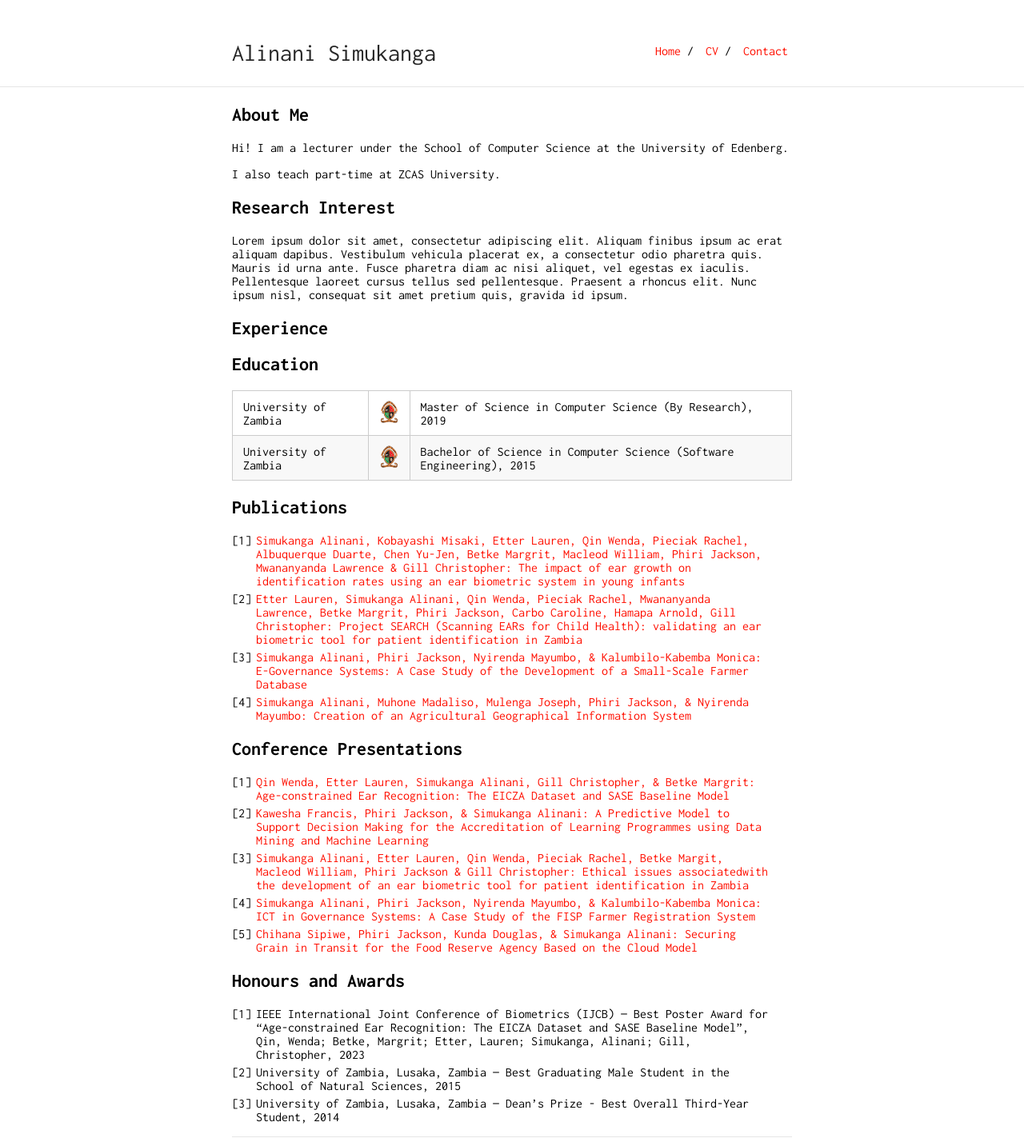
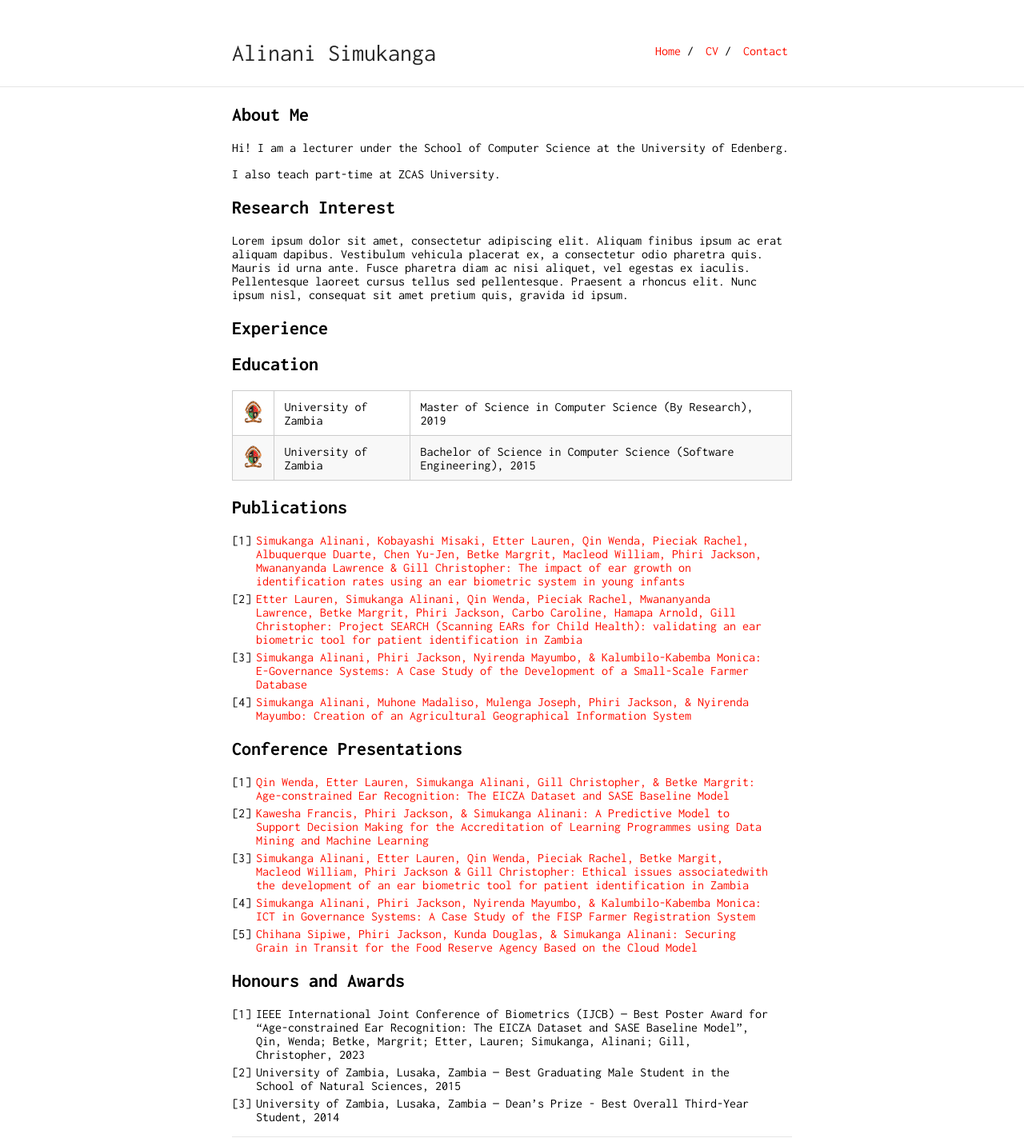
Before and after one commit to a1inani/a1inani.github.io, a Jekyll site: the page built from index.md, in a window 1280 px wide. Shown: the whole page at 80% size. Built offline with Jekyll 4.4.1, drawn with Linux system fonts in a browser that asks for light colours; our own code applies the rules of GitHub Pages for plain Markdown files.

```diff
--- a/index.md
+++ b/index.md
@@ -18,8 +18,8 @@
 
 ## Education
 
-University of Zambia | <img src="/img/unza.svg" style="height: 40px;" /> | Master of Science in Computer Science (By Research), 2019
-University of Zambia | <img src="/img/unza.svg" style="height: 40px;" /> | Bachelor of Science in Computer Science (Software Engineering), 2015
+<img src="/img/unza.svg" style="height: 40px;" /> | University of Zambia | Master of Science in Computer Science (By Research), 2019
+<img src="/img/unza.svg" style="height: 40px;" /> | University of Zambia | Bachelor of Science in Computer Science (Software Engineering), 2015
 
 ## Publications
 
```
